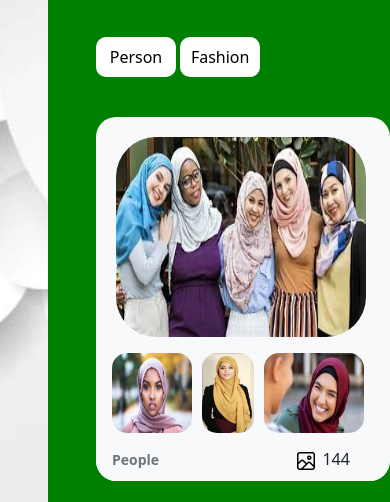
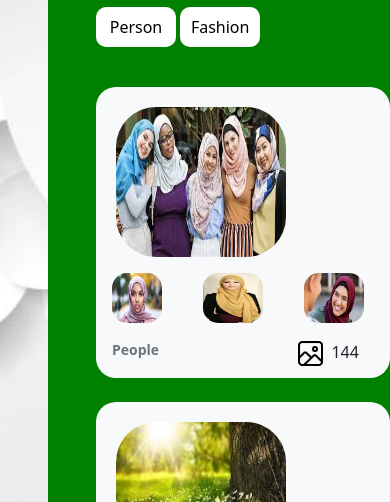
Before and after one commit to Teemahjumat/popular-collections, a plain HTML site: page index.html in a window 390 px wide. Shown: the part 323-825 px from the top of the page. Drawn offline with nearby package versions, Linux system fonts and the light colour scheme.

Commit message:
media query adjusted

```diff
--- a/index.html
+++ b/index.html
@@ -50,7 +50,7 @@
                 </div>
             </div>
                   <div class="col">
-                    <div class="card h-75 bg-light border-0">
+                    <div class="card h-85 bg-light border-0">
                       <img src="./history 2.jpeg" class="card-img-top1" alt="...">
                       <div class="card-body d-flex justify-content-between bg-light">
                         <img src="./history 1.jpeg" alt="" class="card-img-top" id="image">
--- a/style.css
+++ b/style.css
@@ -67,7 +67,7 @@ small{
 .card-footer{
     margin-top: -10px;
 }
-@media (max-width:920px) {
+@media (max-width:600px) {
     .card-img-top1{
         width: 250px;
         height: 200px;
@@ -89,8 +89,8 @@ small{
 
 .container-fluid{
     background-color: green;
-    height: 200vh;
-    margin-top: 150px;
+    height: 220vh;
+    margin-top: 120px;
     border-radius: 20px;
 
 }
@@ -98,3 +98,27 @@ small{
     width: 80px !important;
 }
 }
+@media (max-width:920px){
+    .card-img-top1{
+        width: 170px;
+        height: 150px;
+        border-radius: 40px;
+        margin: 20px;
+
+    }
+    .card-img-top{
+        width:60px !important;
+        height: 50px;
+        margin-right: 10px;
+        border-radius: 15px;
+    }
+    #image{
+        width: 50px !important;
+    }
+    .icon{
+        width: 30% ;
+        height: 30% ;
+        margin-left: 30px;
+    }
+
+}
```
